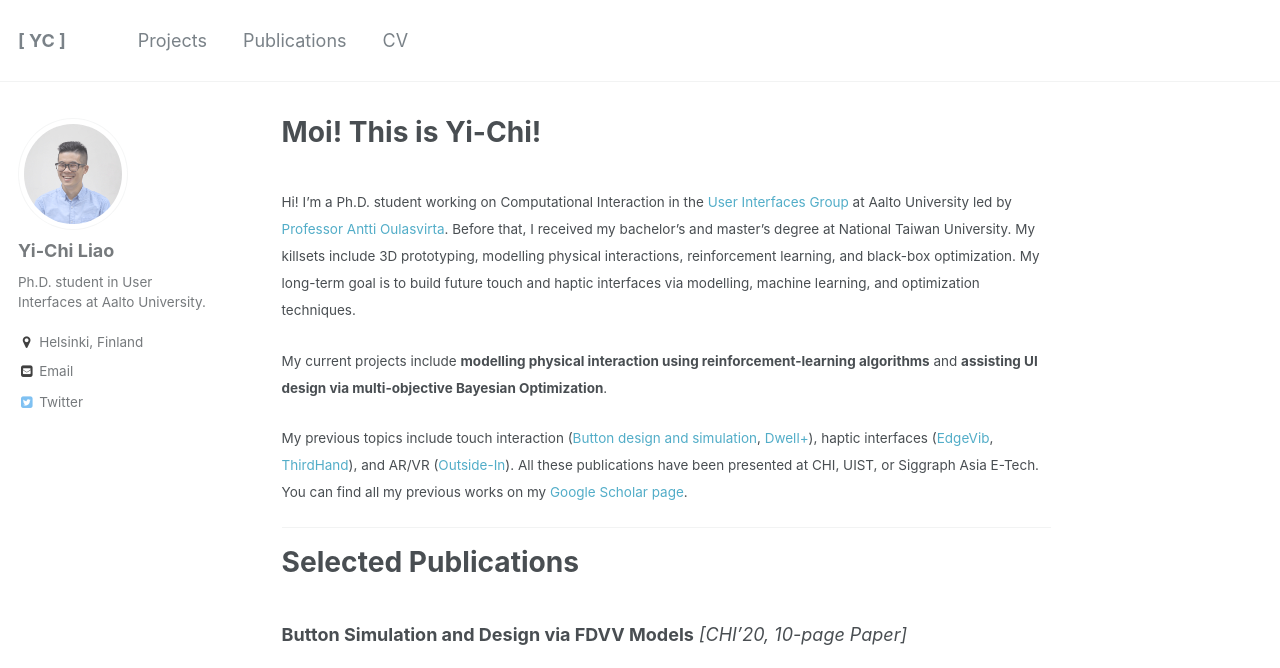
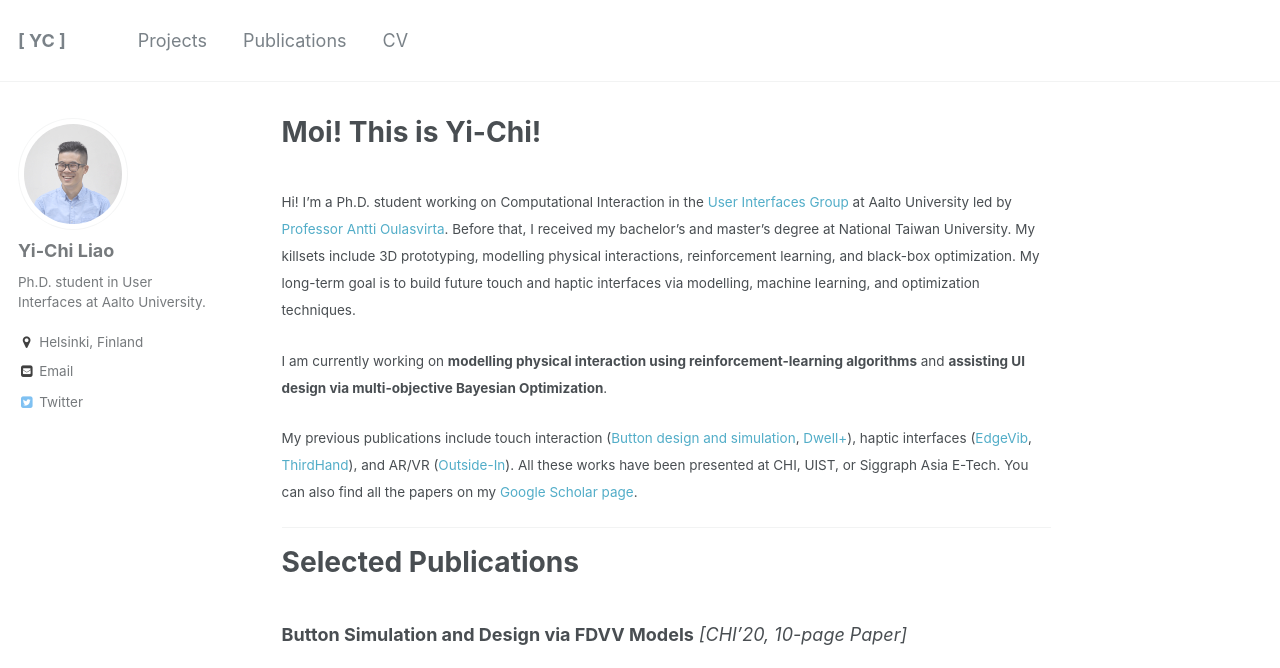
Before and after one commit to yichiliao/yichiliao.github.io, a Jekyll site: the page built from _pages/about.md, in a window 1280 px wide and 900 px high, cut to the strip 0-668 px from the top of the window. Built offline with Jekyll 4.4.1, drawn with Linux system fonts in a browser that asks for light colours.

Commit message:
modify about

```diff
--- a/_pages/about.md
+++ b/_pages/about.md
@@ -13,11 +13,11 @@ Hi! I'm a Ph.D. student working on Computational Interaction in the [User Interf
 </small>
 
 <small>
-My current projects include **modelling physical interaction using reinforcement-learning algorithms** and **assisting UI design via multi-objective Bayesian Optimization**.
+I am currently working on **modelling physical interaction using reinforcement-learning algorithms** and **assisting UI design via multi-objective Bayesian Optimization**.
 </small>
 
 <small>
-My previous topics include touch interaction ([Button design and simulation](), [Dwell+](https://yichiliao.github.io/portfolio/1-dwell+/)), haptic interfaces ([EdgeVib](https://yichiliao.github.io/portfolio/3-edgevib/), [ThirdHand](https://yichiliao.github.io/portfolio/5-thirdhand/)), and AR/VR ([Outside-In](https://yichiliao.github.io/portfolio/2-outsidein/)). All these publications have been presented at CHI, UIST, or Siggraph Asia E-Tech. You can find all my previous works on my [Google Scholar page](https://scholar.google.com/citations?user=Ddny4V4AAAAJ&hl=en).
+My previous publications include touch interaction ([Button design and simulation](https://yichiliao.github.io/portfolio/0-buttondesign/), [Dwell+](https://yichiliao.github.io/portfolio/1-dwell+/)), haptic interfaces ([EdgeVib](https://yichiliao.github.io/portfolio/3-edgevib/), [ThirdHand](https://yichiliao.github.io/portfolio/5-thirdhand/)), and AR/VR ([Outside-In](https://yichiliao.github.io/portfolio/2-outsidein/)). All these works have been presented at CHI, UIST, or Siggraph Asia E-Tech. You can also find all the papers on my [Google Scholar page](https://scholar.google.com/citations?user=Ddny4V4AAAAJ&hl=en).
 </small>
 
 ------
```
